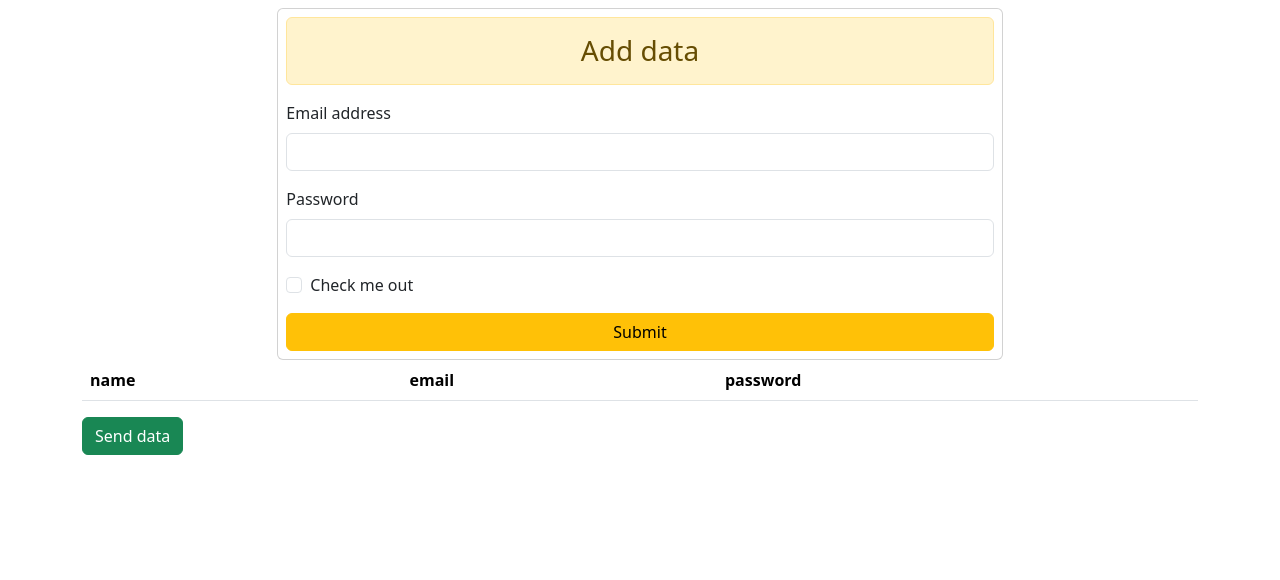
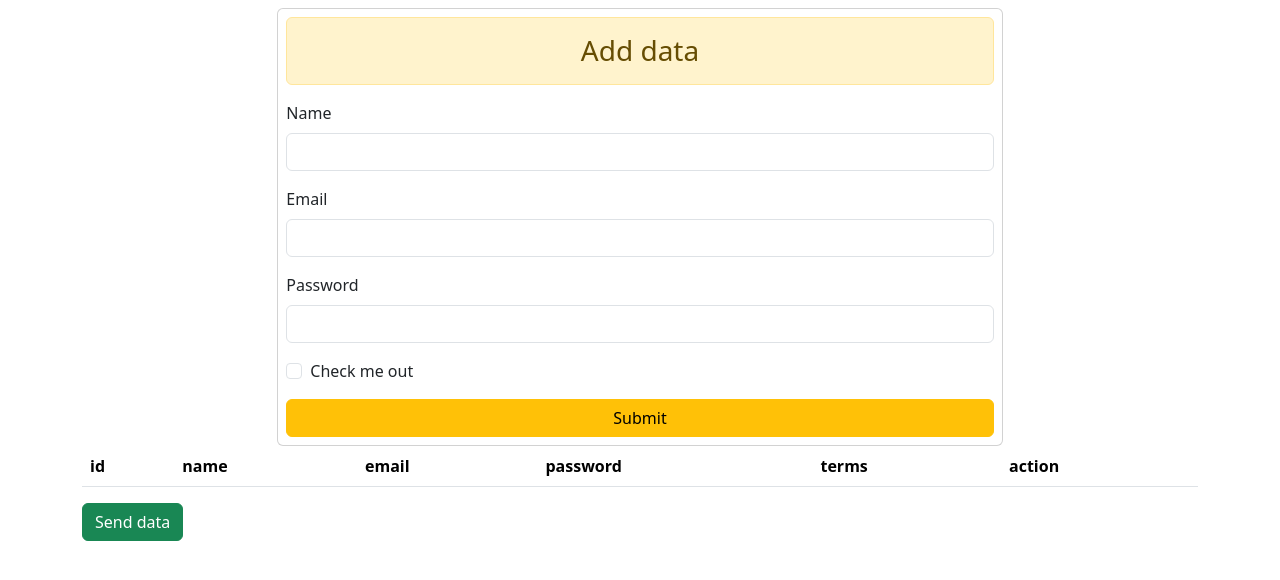
Before and after one commit to mdahaduzzaman/FormDataManipulationIntoFrontend, a Django app: page / in a window 1280 px wide. Shown: the top 580 px of the page. Run offline with Django 4.2, Linux system fonts and the light colour scheme; lists and menus that the app fills with data are empty.

Commit message:
edit-delete button working perfectly

```diff
--- a/formData/myapp/static/myapp/main.js
+++ b/formData/myapp/static/myapp/main.js
@@ -1,44 +1,122 @@
-let formE1 = document.querySelector('.form');
+let form = document.querySelector('.form');
 let tbody = document.querySelector('.tbody');
-const table = document.getElementsByTagName('table')
 
-formE1.addEventListener('submit', event => {
+const table = document.querySelector('table');
+let rowCounter = 1;
+
+// Convert formData to an object
+const data = [];
+
+
+// Add form data into table
+form.addEventListener('submit', event => {
     event.preventDefault();
 
-    const formData = new FormData(formE1);
+    const formData = new FormData(form);
     // Manually include checkbox values as 'on' or 'off' in the FormData
-    formE1.querySelectorAll('input[type="checkbox"]').forEach(checkbox => {
+    form.querySelectorAll('input[type="checkbox"]').forEach(checkbox => {
         formData.append(checkbox.name, checkbox.checked ? 'true' : 'false');
     });
 
-    // Convert formData to an object
-    const data = {};
+    const rowData = {};
     formData.forEach((value, key) => {
-        data[key] = value;
+        rowData[key] = value;
     });
 
-    // Create a new row and populate it with the form data
-    let tr = document.createElement('tr');
-    let emailTd = document.createElement('td');
-    let passwordTd = document.createElement('td');
-    let termsTd = document.createElement('td');
+    if(rowData['id']){
+        desiredValue = rowData['id'];
+        // Update the corresponding data entry
+        const editedRow = document.querySelector(`tr[data-row-id="${desiredValue}"]`);
+        const alltd = editedRow.childNodes;
 
-    emailTd.innerText = data.email || ''; // Use data.email to get the email value
-    passwordTd.innerText = data.password || ''; // Use data.password to get the password value
-    termsTd.innerText = data.terms || ''; // Use data.terms to get the terms value
+        alltd[1].innerText =  rowData['name']
+        alltd[2].innerText =  rowData['email']
+        alltd[3].innerText =  rowData['password']
+        alltd[4].innerText =  rowData['terms']
 
-    // Append the table data cells (td) to the table row (tr)
-    tr.appendChild(emailTd);
-    tr.appendChild(passwordTd);
-    tr.appendChild(termsTd);
+        form.reset();
+    }else{
+        // Create a new row and populate it with the form data
+        const tr = document.createElement('tr');
+        const idTd = document.createElement('td');
+        const nameTd = document.createElement('td');
+        const emailTd = document.createElement('td');
+        const passwordTd = document.createElement('td');
+        const termsTd = document.createElement('td');
+        const actionTd = document.createElement('td');
 
-    // Append the table row (tr) to the table body (tbody)
-    tbody.appendChild(tr);
+        // Assign a unique ID to the row
+        const rowIndex = rowCounter;
+        tr.setAttribute('data-row-id', rowIndex);
 
-    formE1.reset()
+        idTd.innerText = rowIndex;
+        nameTd.innerText = rowData.name || '';
+        emailTd.innerText = rowData.email || '';
+        passwordTd.innerText = rowData.password || '';
+        termsTd.innerText = rowData.terms || '';
+
+        actionTd.innerHTML = `<button class="btn btn-warning btn-edit" data-index="${rowIndex}">Edit</button>
+        <button class="btn btn-danger btn-delete" data-index="${rowIndex}">Delete</button>`;
+
+        tr.appendChild(idTd);
+        tr.appendChild(nameTd);
+        tr.appendChild(emailTd);
+        tr.appendChild(passwordTd);
+        tr.appendChild(termsTd);
+        tr.appendChild(actionTd);
+
+        tbody.appendChild(tr);
+
+        // Push rowData to the data array
+        data.push(rowData);
+
+        form.reset();
+        rowCounter++;
+    }
 });
 
-let sendData = document.querySelector('.sendData')
+
+// Function to populate the edit form with existing values
+function populateEditForm(index) {
+    const item = data[index-1];
+    console.log(data)
+    console.log(item)
+    if (item) {
+        const editIndexField = document.getElementById("editIndex");
+        const editNameField = document.getElementById("editName");
+        const editPasswordField = document.getElementById("editPassword");
+        const editEmailField = document.getElementById("editEmail");
+        const editCheckField = document.getElementById("editCheck");
+
+        editIndexField.value = index;
+        editNameField.value = item.name || '';
+        editPasswordField.value = item.password || '';
+        editEmailField.value = item.email || '';
+        editCheckField.checked = item.terms || false;
+    }
+}
+
+// Event listener for the Edit button
+tbody.addEventListener("click", (event) => {
+    if (event.target.classList.contains("btn-edit")) {
+        const index = event.target.getAttribute("data-index");
+        populateEditForm(index);
+    }
+});
+
+
+// Event listener for the Delete button
+tbody.addEventListener("click", (event) => {
+    if (event.target.classList.contains("btn-delete")) {
+        const index = event.target.getAttribute("data-index");
+        // Remove the corresponding data entry
+        const deleteRow = document.querySelector(`tr[data-row-id="${index}"]`);
+        deleteRow.remove();
+    }
+});
+
+// This function will populate the total table data into input value
+let sendData = document.querySelector('.sendData');
 sendData.addEventListener('click', (e) => {
     e.preventDefault();
     let tRows = document.querySelectorAll('tr');
@@ -46,27 +124,21 @@ sendData.addEventListener('click', (e) => {
 
     tRows.forEach((row) => {
         let tData = row.querySelectorAll('td');
-
-        // Check if there are at least 3 td elements in the row
-        if (tData.length >= 3) {
+        if (tData.length >= 5) {
             let tempData = {};
 
-            tempData['name'] = tData[0].innerText;
-            tempData['email'] = tData[1].innerText;
-            tempData['terms'] = tData[2].innerText;
+            tempData['id'] = tData[0].innerText;
+            tempData['name'] = tData[1].innerText;
+            tempData['email'] = tData[2].innerText;
+            tempData['password'] = tData[3].innerText;
+            tempData['terms'] = tData[4].innerText;
 
             newData.push(tempData);
-        } else {
-            console.error('Incomplete or empty row found.');
         }
     });
+    // CONVERTING INTO STRING
     let jsonValueToInsert = JSON.stringify(newData);
-
-    console.log(jsonValueToInsert);
-    console.log(newData);
-
-    var inputData = document.getElementById('inputData');
-
+    let inputData = document.getElementById('inputData');
     inputData.value = jsonValueToInsert;
     document.getElementById('myForm').submit();
 });
--- a/formData/myapp/templates/home.html
+++ b/formData/myapp/templates/home.html
@@ -9,20 +9,25 @@
   </head>
   <body>
     <div class="container mt-2">
-        <form class="card p-2 mx-auto form" style="width: 65%" >
+        <form class="card p-2 mx-auto form" id="editForm" style="width: 65%" >
 
             <h3 class="alert alert-warning text-center">Add data</h3>
+            <input type="hidden" id="editIndex" value="" name="id">
             <div class="mb-3">
-              <label class="form-label">Email address</label>
-              <input type="text" name="email" class="form-control" id="exampleInputEmail1" >
+              <label class="form-label">Name</label>
+              <input type="text" name="name" class="form-control" id="editName">
+            </div>
+            <div class="mb-3">
+              <label class="form-label">Email</label>
+              <input type="text" name="email" class="form-control" id="editEmail" >
             </div>
             <div class="mb-3">
               <label class="form-label">Password</label>
-              <input type="password" name="password" class="form-control" id="exampleInputPassword1">
+              <input type="password" name="password" class="form-control" id="editPassword">
             </div>
             <div class="mb-3 form-check">
-                <input type="checkbox" class="form-check-input" id="exampleCheck1" name="terms">
-                <label class="form-check-label" for="exampleCheck1">Check me out</label>
+                <input type="checkbox" class="form-check-input" id="editCheck" name="terms">
+                <label class="form-check-label" for="editCheck">Check me out</label>
               </div>
             <button type="submit" class="btn btn-warning">Submit</button>
         </form>
@@ -30,9 +35,12 @@
           <table class="table">
             <thead>
               <tr>
+                <th>id</th>
                 <th>name</th>
                 <th>email</th>
                 <th>password</th>
+                <th>terms</th>
+                <th>action</th>
               </tr>
             </thead>
             <tbody class="tbody">
@@ -46,7 +54,6 @@
             <input type="hidden" name="data" id="inputData">
             <button type="submit" class="btn btn-success sendData">Send data</button>
         </form>
-
     </div>
     <script src="https://cdn.jsdelivr.net/npm/bootstrap@5.3.2/dist/js/bootstrap.bundle.min.js" integrity="sha384-C6RzsynM9kWDrMNeT87bh95OGNyZPhcTNXj1NW7RuBCsyN/o0jlpcV8Qyq46cDfL" crossorigin="anonymous"></script>
     <script src="{% static 'myapp/main.js' %}"></script>
```
Also changed, not shown: formData/myapp/static/myapp/new.js (+81 -1 lines).
